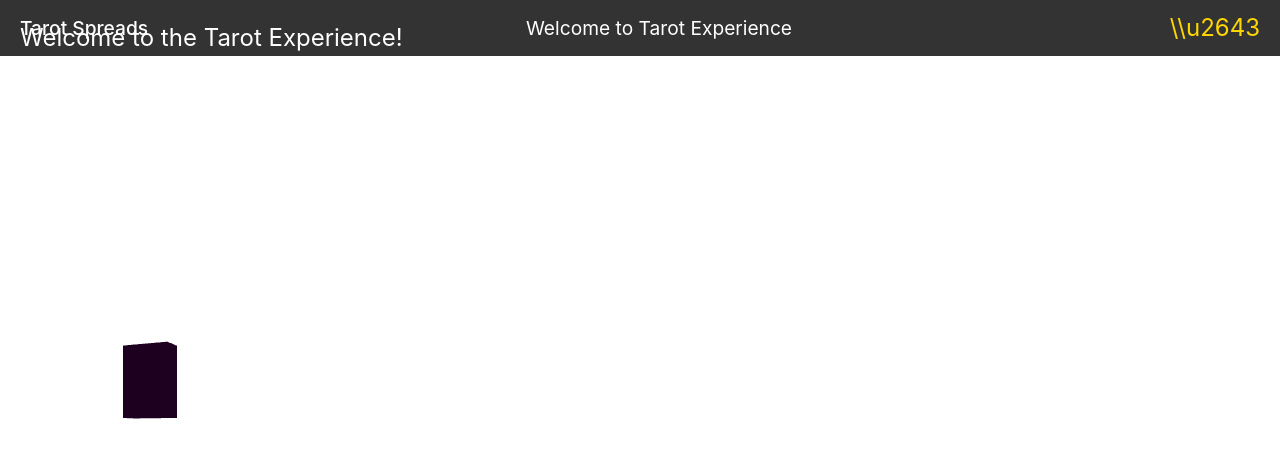
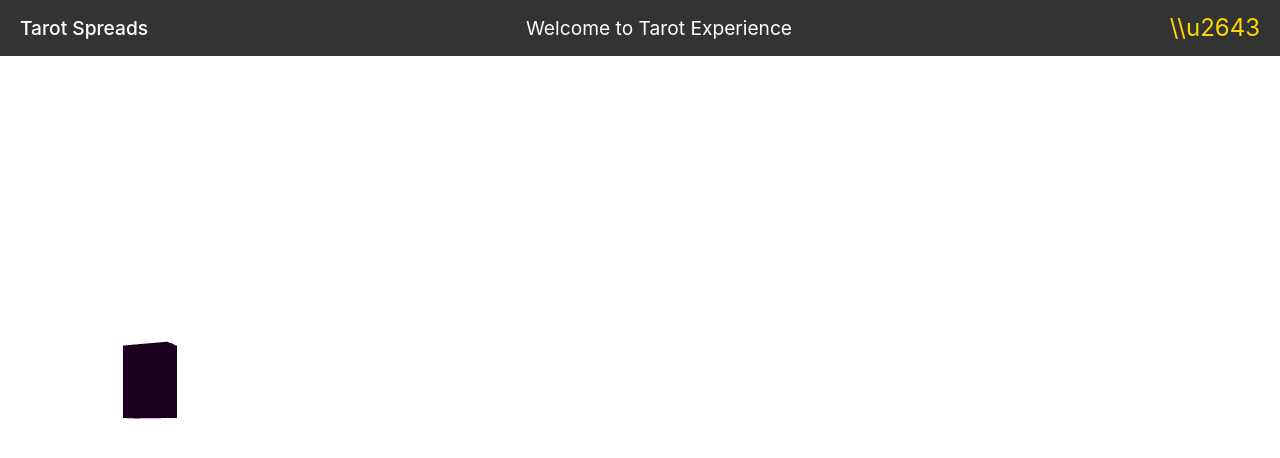
Before and after one commit to kikidesigns/craftGarden, a React (Vite) app: page /tarot in a window 1280 px wide. Shown: the top 458 px of the page. Built offline with nearby package versions, Linux system fonts and the light colour scheme.

Commit message:
Refactor TarotExperience.tsx to improve code readability and maintainability.

```diff
--- a/src/TarotExperience.tsx
+++ b/src/TarotExperience.tsx
@@ -67,26 +67,6 @@ const TarotExperience: React.FC<{ selectedSpread: string }> = ({ selectedSpread
         ))}
         <Skybox />
       </Canvas>
-      <div style={{
-        position: 'absolute',
-        top: '20px',
-        left: '20px',
-        color: 'white',
-        fontSize: '24px',
-        zIndex: 10
-      }}>
-        Welcome to the Tarot Experience!
-      </div>
-      <div style={{
-        position: 'absolute',
-        bottom: '20px',
-        left: '20px',
-        color: 'white',
-        fontSize: '18px',
-        zIndex: 10
-      }}>
-        Selected Spread: {selectedSpread}
-      </div>
     </div>
   );
 };
```
